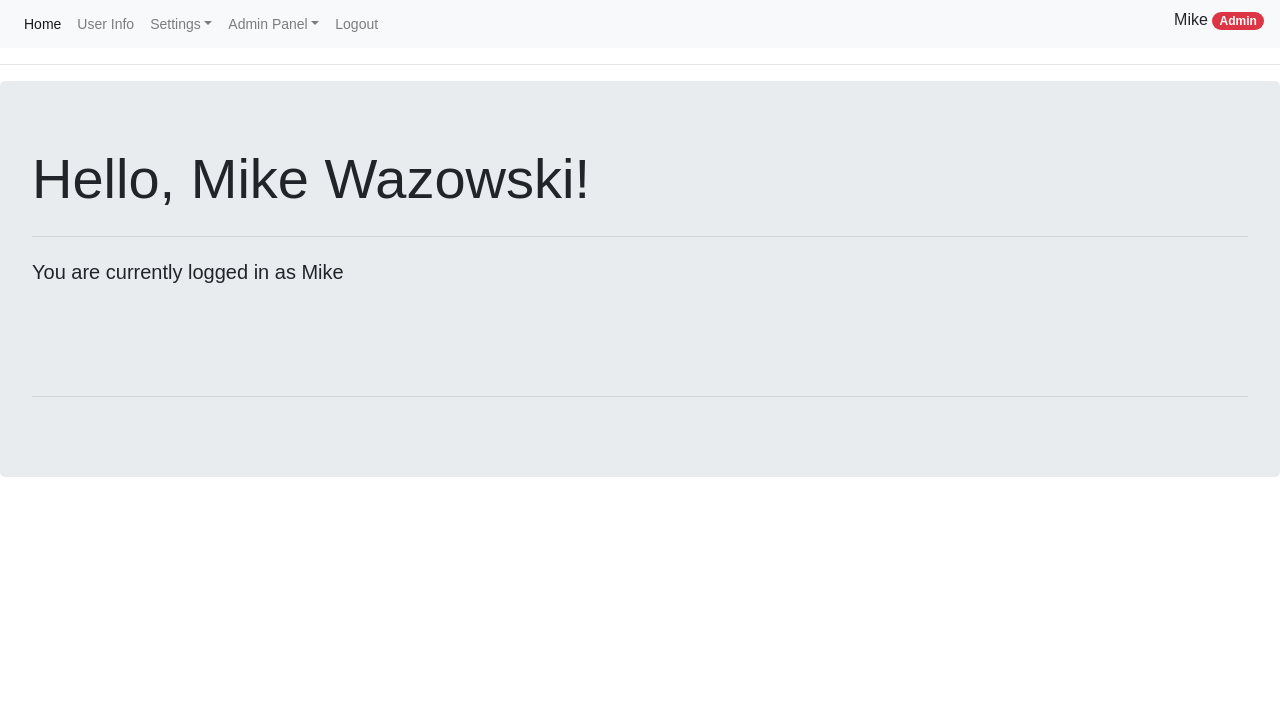
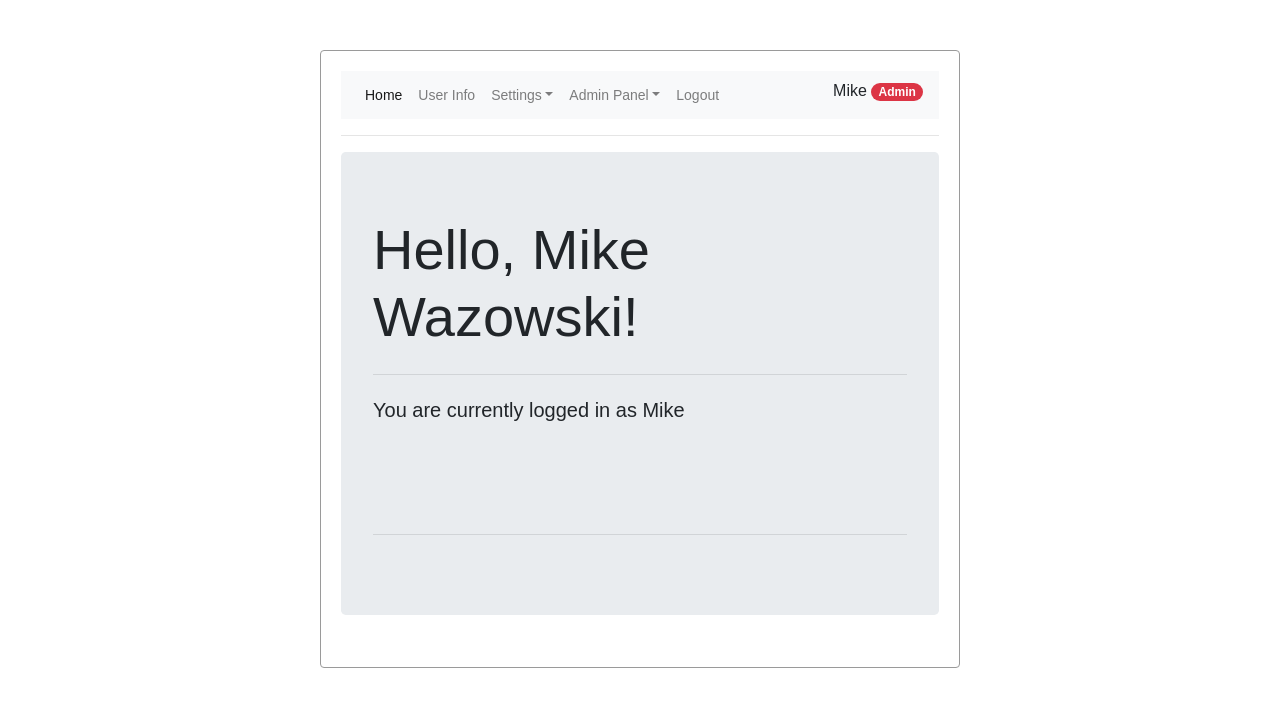
Before and after one commit to 2065976/project1, a PHP site: page /home_admin.php in a window 1280 px wide. Shown: the top 707 px of the page. Run offline with PHP 8.4, Linux system fonts and the light colour scheme; the visitor is signed in with stand-in values (Sample User, id 1).

Commit message:
CSS style updated

```diff
--- a/css/style.css
+++ b/css/style.css
@@ -20,3 +20,13 @@
 label {
   font-weight: normal;
 }
+
+.container2 {
+  border: 1px solid;
+  border-color: #9a9a9a;
+  background: #fff;
+  border-radius: 4px;
+  padding: 20px;
+  width: 50%;
+  margin: 50px auto;
+}
```
